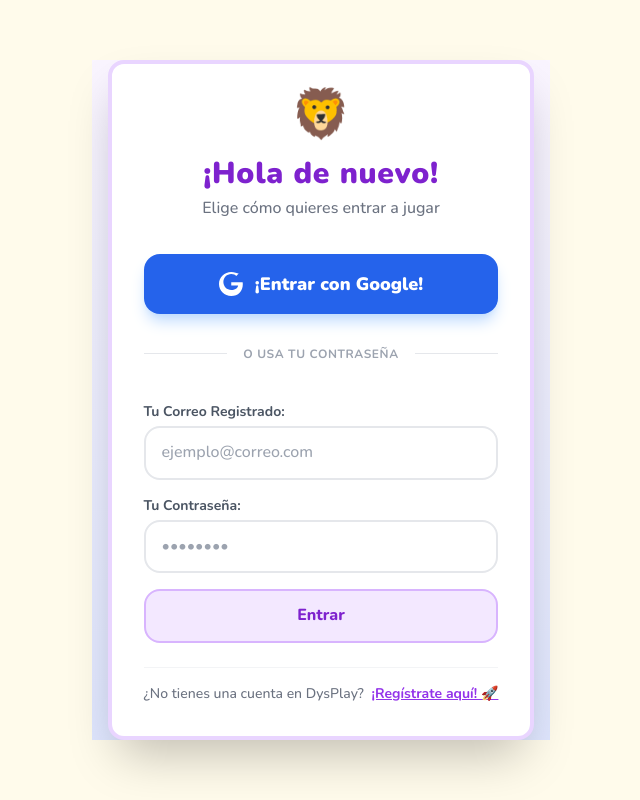
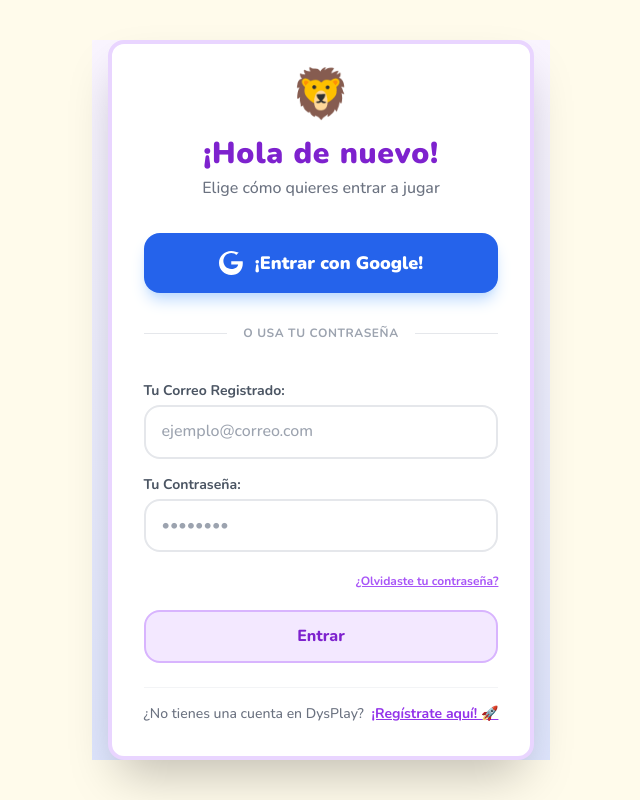
Before and after one commit to VictorMartinezG12/Dysplay, a Django app: page /accounts/login/ in a window 1280 px wide. Shown: the whole page, without its empty margins (319-959 px from the left). Run offline with Django 5.2, Linux system fonts and the light colour scheme.

Commit message:
Login: agrega enlace de recuperación de contraseña

```diff
--- a/usuarios/templates/account/login.html
+++ b/usuarios/templates/account/login.html
@@ -65,6 +65,12 @@
                 {% endif %}
             </div>
 
+            <div class="text-right">
+                <a href="{% url 'account_reset_password' %}" class="text-xs text-purple-500 hover:text-purple-700 font-bold underline">
+                    ¿Olvidaste tu contraseña?
+                </a>
+            </div>
+
             <button type="submit" class="w-full bg-purple-100 hover:bg-purple-200 text-purple-700 font-extrabold py-3 rounded-2xl transition-colors border-2 border-purple-300">
                 Entrar
             </button>
```
